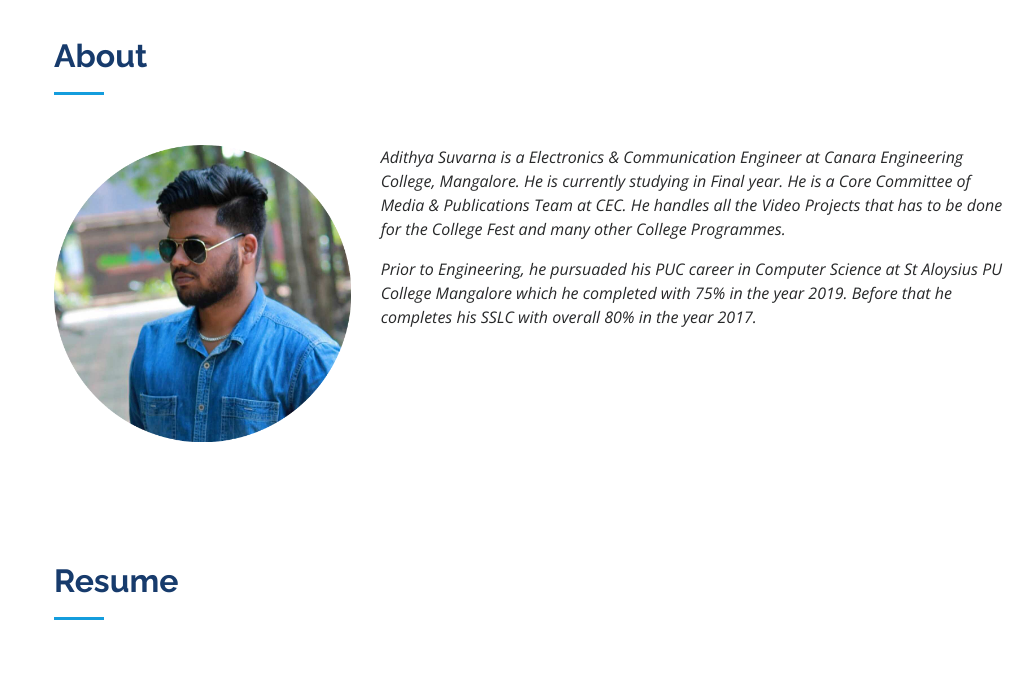
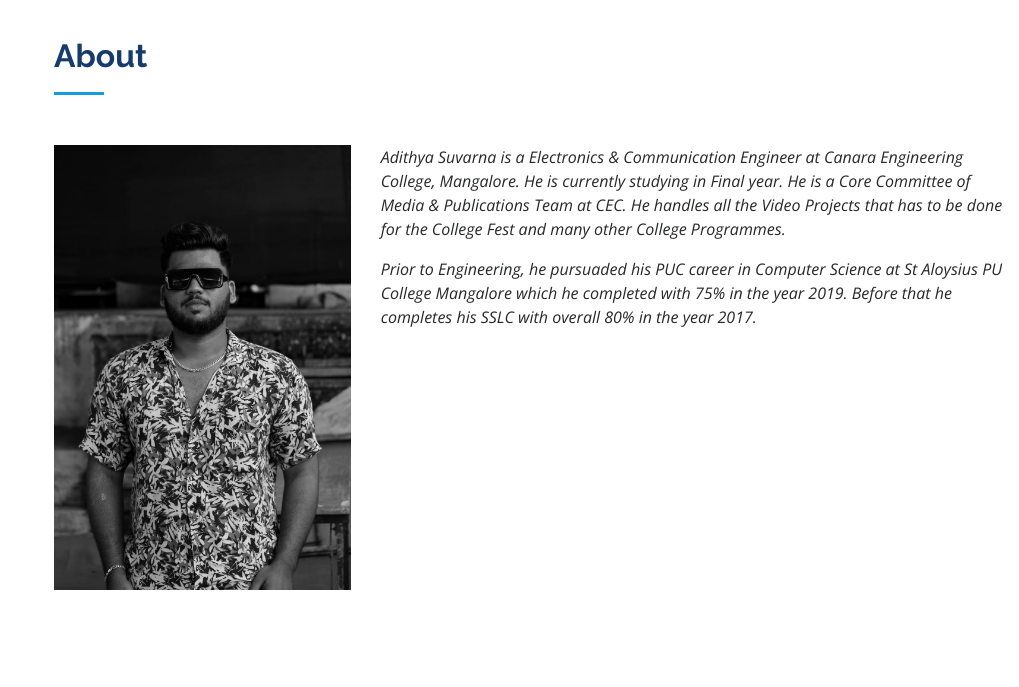
Before and after one commit to adithya046/PersonalPortfolio, a plain HTML site: page index.html in a window 1280 px wide. Shown: the part 823-1510 px from the top of the page, without its empty margins (261-1280 px from the left). Drawn offline with nearby package versions, Linux system fonts and the light colour scheme.

Commit message:
Update index.html

```diff
--- a/index.html
+++ b/index.html
@@ -92,7 +92,7 @@
 
         <div class="row">
           <div class="col-lg-4" data-aos="fade-right">
-            <img src="assets/img/profile-pic-dark.png" class="img-fluid" alt="">
+            <img src="assets/img/profile-pic-dark.jpeg" class="img-fluid" alt="">
           </div>
           <div class="col-lg-8 pt-4 pt-lg-0 content" data-aos="fade-left">
 
```
